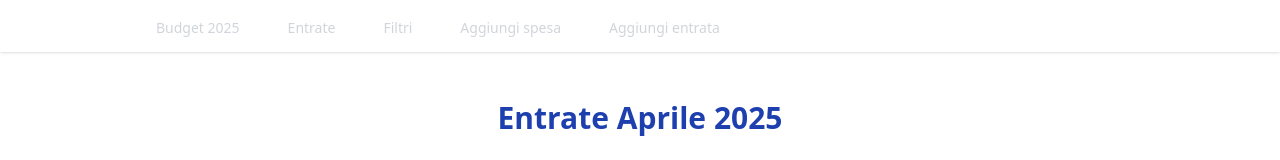
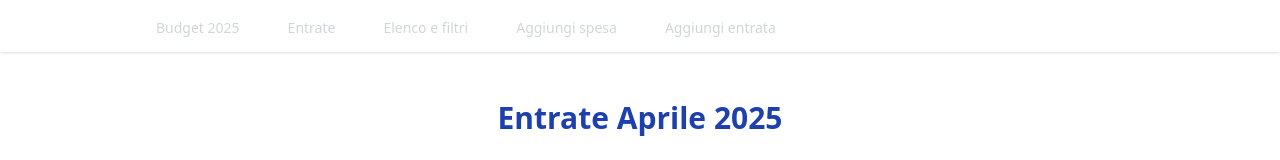
Before and after one commit to keape/budget-app, a React (Create React App) app: page /budget-entrate in a window 1280 px wide. Shown: the top 160 px of the page. Built offline with nearby package versions, Linux system fonts and the light colour scheme; no server answers.

Commit message:
Fix entry filtering in BudgetEntrate component and update navbar text

```diff
--- a/src/BudgetEntrate.js
+++ b/src/BudgetEntrate.js
@@ -31,18 +31,8 @@ const BudgetEntrate = () => {
           data.getFullYear().toString() === selectedYear &&
           data.getMonth() === parseInt(selectedMonth)
         );
-        console.log('Filtering entrata:', {
-          data: entrata.data,
-          year: data.getFullYear(),
-          month: data.getMonth(),
-          selectedYear,
-          selectedMonth,
-          match
-        });
         return match;
       });
-
-      console.log('Filtered entrate:', filtered);
 
       // Raggruppa per categoria
       const grouped = filtered.reduce((acc, entrata) => {
--- a/src/Navbar.js
+++ b/src/Navbar.js
@@ -13,7 +13,7 @@ function Navbar() {
         <nav className="space-x-6 text-lg">
           <Link to="/budget" className="text-gray-300 hover:bg-gray-700 hover:text-white px-3 py-2 rounded-md text-sm font-medium">Budget 2025</Link>
           <Link to="/budget-entrate" className="text-gray-300 hover:bg-gray-700 hover:text-white px-3 py-2 rounded-md text-sm font-medium">Entrate</Link>
-          <Link to="/filtri" className="text-gray-300 hover:bg-gray-700 hover:text-white px-3 py-2 rounded-md text-sm font-medium">Filtri</Link>
+          <Link to="/filtri" className="text-gray-300 hover:bg-gray-700 hover:text-white px-3 py-2 rounded-md text-sm font-medium">Elenco e filtri</Link>
           <Link to="/" className="text-gray-300 hover:bg-gray-700 hover:text-white px-3 py-2 rounded-md text-sm font-medium">Aggiungi spesa</Link>
           <Link to="/aggiungi-entrata" className="text-gray-300 hover:bg-gray-700 hover:text-white px-3 py-2 rounded-md text-sm font-medium">Aggiungi entrata</Link>
         </nav>
```
